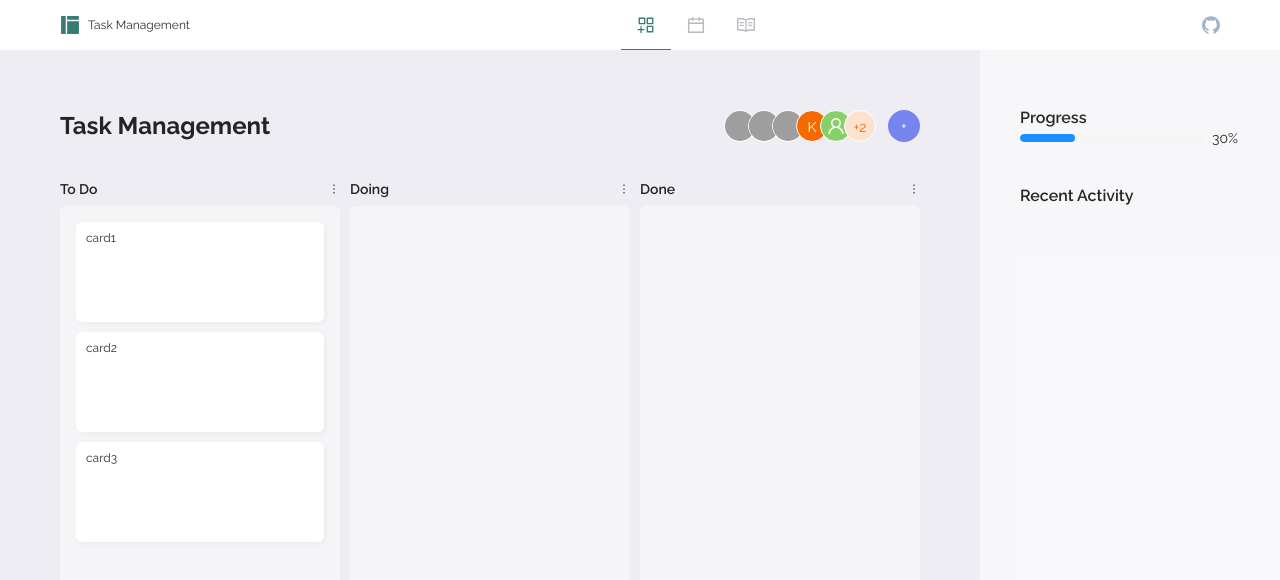
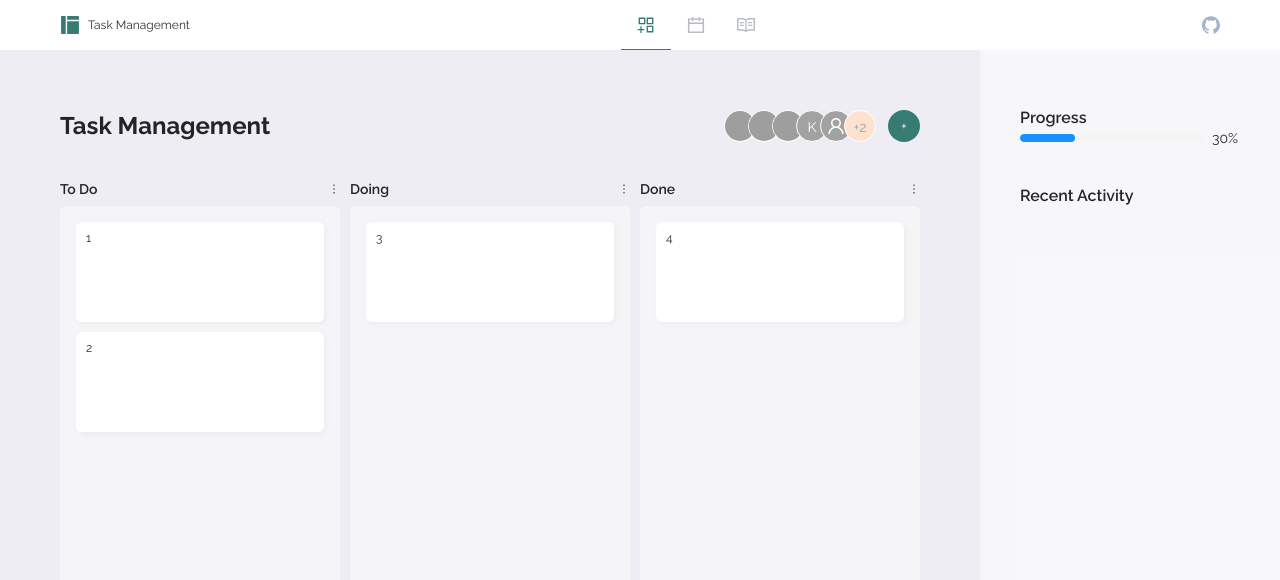
Before and after one commit to eunchu/pj-todo, a Next.js app: page / in a window 1280 px wide. Shown: the top 580 px of the page. Built offline with nearby package versions, Linux system fonts and the light colour scheme; grey boxes are pictures that could not be loaded.

Commit message:
fix: board 구조 변경

```diff
--- a/components/Board.tsx
+++ b/components/Board.tsx
@@ -39,7 +39,7 @@ const BoardBox = styled.ul`
 
 interface IBoardProps {
   id: string;
-  toDos: Map<string, ITodo>;
+  toDos: string[];
 }
 const Board = ({ id, toDos }: IBoardProps) => {
   return (
@@ -53,8 +53,8 @@ const Board = ({ id, toDos }: IBoardProps) => {
       <Droppable droppableId={id}>
         {(provided) => (
           <BoardBox ref={provided.innerRef} {...provided.droppableProps}>
-            {[...toDos.values()]?.map((toDo) => (
-              <DragabbleCard key={toDo.id} toDo={toDo} />
+            {toDos.map((toDo, idx) => (
+              <DragabbleCard key={toDo} index={idx} toDo={toDo} />
             ))}
             {provided.placeholder}
           </BoardBox>
--- a/components/DragabbleCard.tsx
+++ b/components/DragabbleCard.tsx
@@ -20,17 +20,18 @@ const Card = styled.li`
 
 interface ICardProps {
   toDo: ITodo;
+  index: number;
 }
-const DragabbleCard = ({ toDo }: ICardProps) => {
+const DragabbleCard = ({ toDo, index }: ICardProps) => {
   return (
-    <Draggable key={toDo.id} draggableId={toDo.id} index={toDo.index}>
+    <Draggable key={toDo} draggableId={`${toDo}`} index={index}>
       {(provided) => (
         <Card
           ref={provided.innerRef}
           {...provided.dragHandleProps}
           {...provided.draggableProps}
         >
-          {toDo.title}
+          {toDo}
         </Card>
       )}
     </Draggable>
--- a/pages/index.tsx
+++ b/pages/index.tsx
@@ -79,64 +79,63 @@ const Home: NextPage = () => {
   const [toDos, setToDos] = useRecoilState<ITodos>(toDoState);
 
   // NOTE Init data
-  useEffect(() => {
-    const list = new Map();
-    [
-      {
-        id: "1",
-        title: "card1",
-        droppableId: "one",
-        index: 1,
-      },
-      {
-        id: "2",
-        title: "card2",
-        droppableId: "one",
-        index: 2,
-      },
-      {
-        id: "3",
-        title: "card3",
-        droppableId: "one",
-        index: 3,
-      },
-    ].map((item) => list.set(item.id, item));
-    setToDos((todos) => {
-      return { ...todos, "To Do": list };
-    });
-  }, [setToDos]);
+  // useEffect(() => {
+  //   const list = new Map();
+  //   [
+  //     {
+  //       id: "To Do|0",
+  //       title: "card1",
+  //       droppableId: "one",
+  //       index: 0,
+  //     },
+  //     {
+  //       id: "To Do|1",
+  //       title: "card2",
+  //       droppableId: "one",
+  //       index: 1,
+  //     },
+  //     {
+  //       id: "To Do|2",
+  //       title: "card3",
+  //       droppableId: "one",
+  //       index: 2,
+  //     },
+  //   ].map((item) => list.set(item.id, item));
+  //   setToDos((todos) => {
+  //     return { ...todos, "To Do": list };
+  //   });
+  // }, [setToDos]);
 
   // NOTE 드래그가 끝났을 때
-  const onDragEnd = ({ destination, source }: DropResult) => {
-    // console.log("drapEnd info", destination, source);
+  const onDragEnd = ({ destination, draggableId, source }: DropResult) => {
+    if (!destination || !source) return;
 
     // 같은 보드안에서의 Card이동
     if (destination?.droppableId === source.droppableId) {
-      setToDos((toDos) => {
-        const newToDo = new Map(toDos[source.droppableId]);
+      setToDos((allBoards) => {
+        const boardCopy = [...allBoards[source.droppableId]];
+        boardCopy.splice(source.index, 1);
+        boardCopy.splice(destination.index, 0, draggableId);
 
-        const startTarget = newToDo.get(`${source.index}`);
-        const endTarget = newToDo.get(`${destination.index}`);
-        console.log("?", source.index, destination.index);
+        return { ...allBoards, [source.droppableId]: boardCopy };
+      });
+    } else {
+      // 다른 보드로의 Card이동
+      setToDos((allBoards) => {
+        const sourceBoard = [...allBoards[source.droppableId]];
+        const destinationBoard = [...allBoards[destination.droppableId]];
 
-        if (startTarget && endTarget) {
-          newToDo.delete(startTarget?.id);
-          newToDo.set(startTarget?.id, {
-            ...endTarget,
-            id: startTarget.id,
-          });
-          newToDo.set(endTarget?.id, {
-            ...startTarget,
-            id: endTarget.id,
-          });
-        }
+        sourceBoard.splice(source.index, 1);
+        destinationBoard.splice(destination.index, 0, draggableId);
 
-        return { ...toDos, [source.droppableId]: newToDo };
+        return {
+          ...allBoards,
+          [source.droppableId]: sourceBoard,
+          [destination.droppableId]: destinationBoard,
+        };
       });
     }
   };
-
-  console.log("toDos", toDos);
 
   return (
     <Container>
@@ -147,24 +146,24 @@ const Home: NextPage = () => {
           <UserList>
             <Avatar.Group
               maxCount={5}
-              maxStyle={{ color: "#f56a00", backgroundColor: "#fde3cf" }}
+              maxStyle={{ color: "#a2a2a2", backgroundColor: "#fde3cf" }}
             >
               <Avatar src="https://github.com/eunchu.png" />
               <Avatar src="https://joeschmoe.io/api/v1/random" />
               <Avatar src="https://joeschmoe.io/api/v1/random" />
-              <Avatar style={{ backgroundColor: "#f56a00" }}>K</Avatar>
+              <Avatar style={{ backgroundColor: "#a2a2a2" }}>K</Avatar>
               <Avatar
-                style={{ backgroundColor: "#87d068" }}
+                style={{ backgroundColor: "#a2a2a2" }}
                 icon={<UserOutlined />}
               />
               <Avatar
-                style={{ backgroundColor: "#1890ff" }}
+                style={{ backgroundColor: "#a2a2a2" }}
                 icon={<AntDesignOutlined />}
               />
-              <Avatar style={{ backgroundColor: "#f56a00" }}>K</Avatar>
+              <Avatar style={{ backgroundColor: "#a2a2a2" }}>K</Avatar>
             </Avatar.Group>
             <NewUser>
-              <Avatar style={{ backgroundColor: "#7685EE" }}>+</Avatar>
+              <Avatar style={{ backgroundColor: "#367C72" }}>+</Avatar>
             </NewUser>
           </UserList>
         </div>
--- a/store/todosAtom.ts
+++ b/store/todosAtom.ts
@@ -5,8 +5,8 @@ import { ITodos } from "./interfaces";
 export const toDoState = atom<ITodos>({
   key: "toDo",
   default: {
-    "To Do": new Map(),
-    Doing: new Map(),
-    Done: new Map(),
+    "To Do": ["1", "2"],
+    Doing: ["3"],
+    Done: ["4"],
   },
 });
```
Also changed, not shown: store/interfaces/todos.ts (+7 -7 lines).
